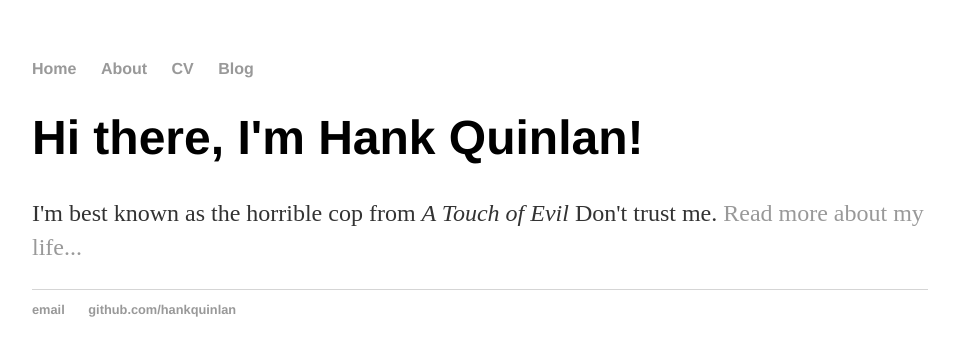
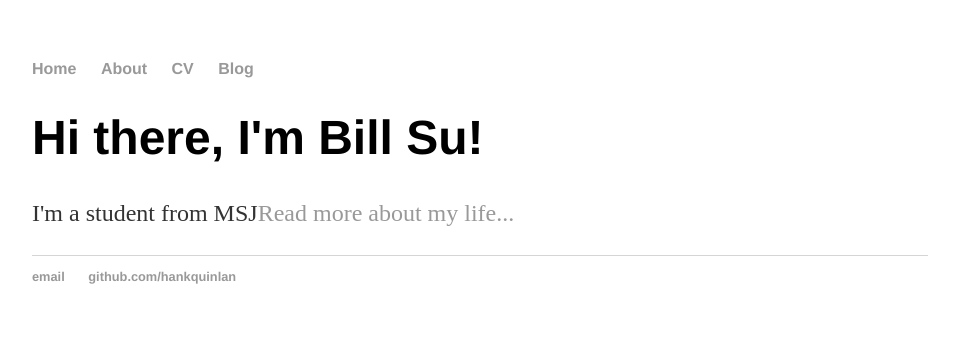
Before and after one commit to billbsu/billbsu.github.io, a Jekyll site: the page built from index.html, in a window 1280 px wide. Shown: the top 356 px of the page, without its empty margins (160-1119 px from the left). Built offline with Jekyll 4.4.1, drawn with Linux system fonts in a browser that asks for light colours.

Commit message:
Fixed index.html to my name

```diff
--- a/index.html
+++ b/index.html
@@ -1,8 +1,8 @@
 ---
 layout: default
-title: Hank Quinlan, Horrible Cop
+title: Bill Su
 ---
 <div class="blurb">
-	<h1>Hi there, I'm Hank Quinlan!</h1>
-	<p>I'm best known as the horrible cop from <em>A Touch of Evil</em> Don't trust me. <a href="/about">Read more about my life...</a></p>
+	<h1>Hi there, I'm Bill Su!</h1>
+	<p>I'm a student from MSJ<a href="/about">Read more about my life...</a></p>
 </div><!-- /.blurb -->
```
